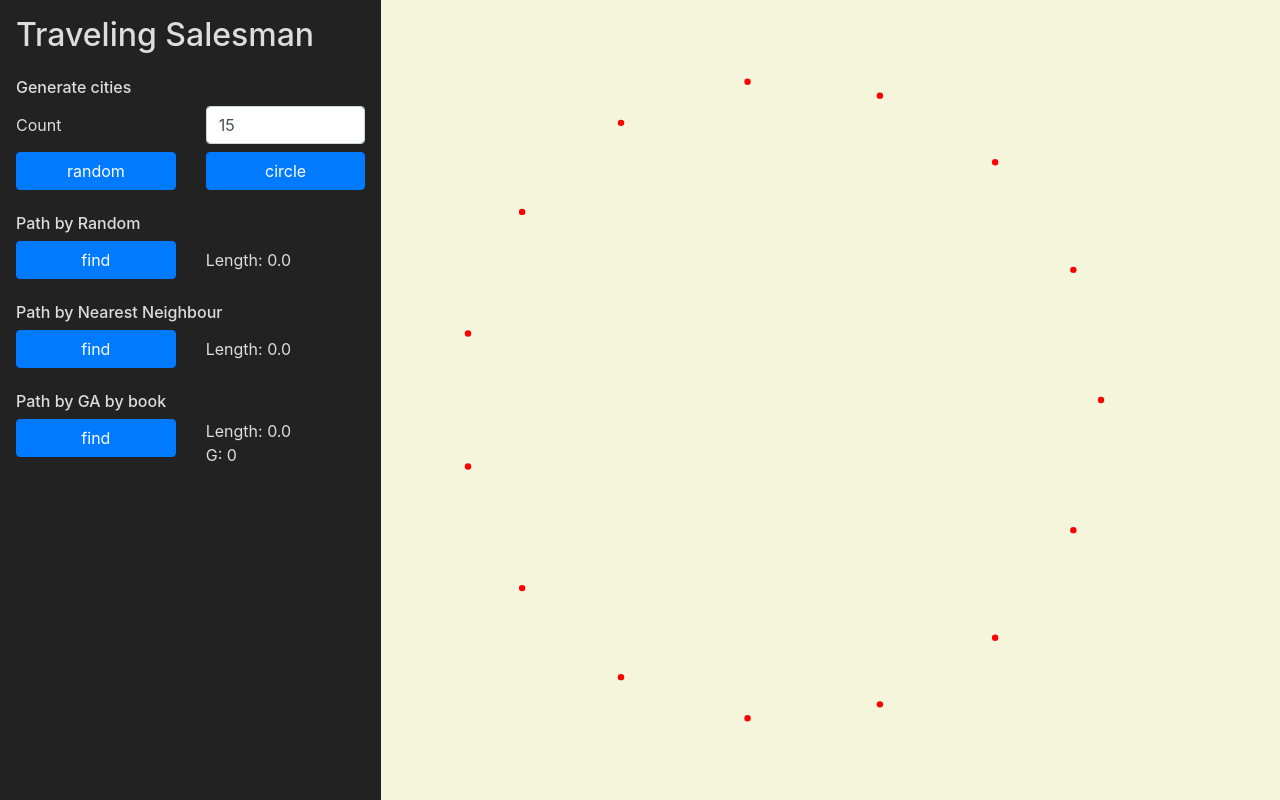
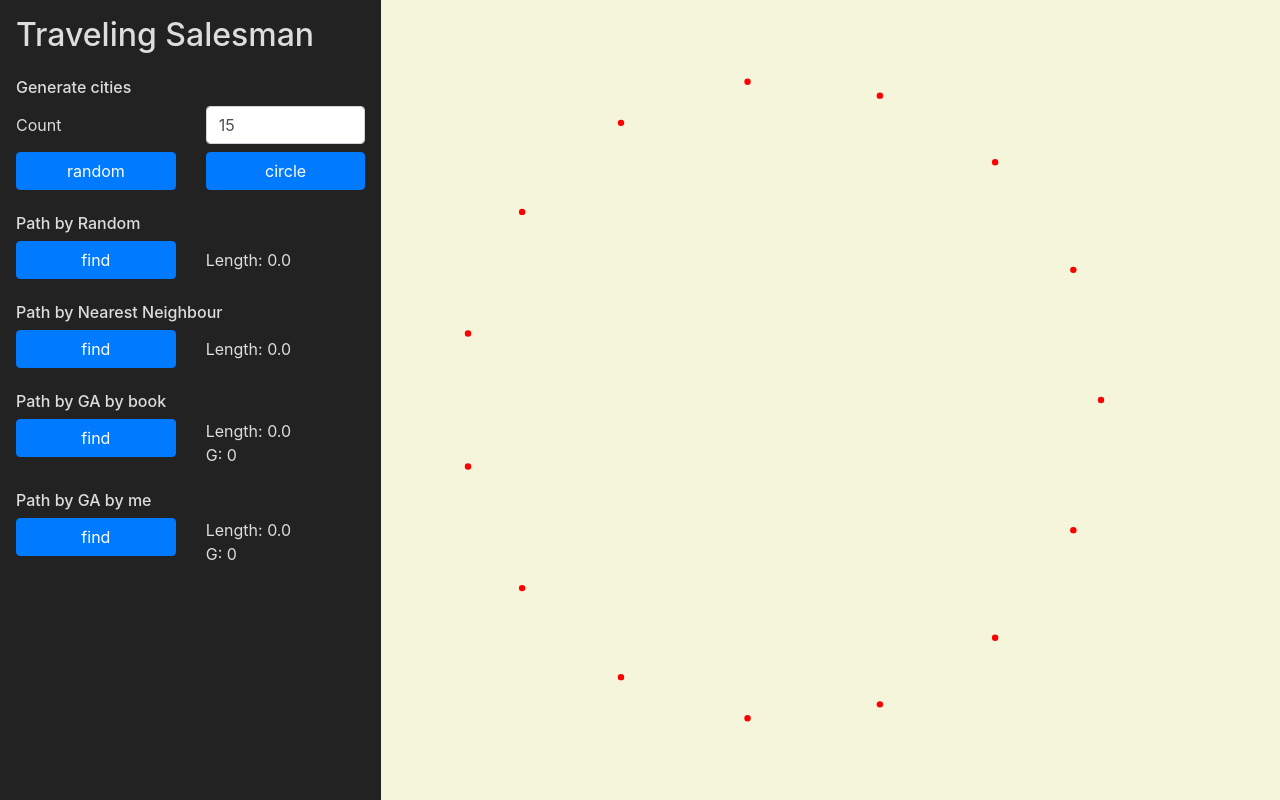
Before and after one commit to osi-oswald/ga-tsp, a React (Create React App) app: page / in a window 1280 px wide. Built offline with nearby package versions, Linux system fonts and the light colour scheme.

Commit message:
first draft of my ga

```diff
--- a/src/algorithms/genetic/findPathByGaByBook.ts
+++ b/src/algorithms/genetic/findPathByGaByMe.ts
@@ -1,17 +1,14 @@
 import { Point } from '../common/points';
 import { shuffle } from '../common';
 import { Chromosome } from './utils';
-import { pickRoulette } from './utils/selection';
+import { pickRandom, pickRoulette } from './utils/selection';
 import { crossoverOrder1 } from './utils/crossover';
 import { mutateSwap1 } from './utils/mutation';
 import { addFitness, fitnessAsc, fitnessSym } from './utils/fitness';
 
-export function findPathByGaByBook<T extends Point>(args: {
+export function findPathByGaByMe<T extends Point>(args: {
   cities: T[];
   populationSize: number;
-  crossoverRate: number;
-  mutationRate: number;
-  elitismRate?: number;
   maxGenerations?: number;
   maxStaleGenerations?: number;
 }): { path: T[]; generations: number } {
@@ -35,34 +32,42 @@ export function findPathByGaByBook<T extends Point>(args: {
   }
   population.sort(fitnessAsc);
 
+  let staleGenerations = 0;
   let bestFitness = population[0][fitnessSym];
-  let staleGenerations = 0;
   while (generations <= maxGenerations && staleGenerations <= maxStaleGenerations) {
+    const populationPool: Chromosome<T>[] = [];
+
+    while (populationPool.length < args.populationSize) {
+      // Candidate Selection
+      let candidate = pickRoulette(population);
+      let mate = pickRandom(population);
+
+      // Candidate Crossover
+      const children = crossoverOrder1(candidate, mate).map(c => addFitness(c));
+      candidate = children.sort(fitnessAsc)[0];
+
+      // Candidate Mutation
+      candidate = addFitness(mutateSwap1(candidate));
+
+      populationPool.push(candidate);
+    }
+    populationPool.sort(fitnessAsc);
+
+    // Population Selection
     const newPopulation: Chromosome<T>[] = [];
-
-    // Save elites
-    if (args.elitismRate) {
-      const elites = population.slice(0, args.populationSize * args.elitismRate);
-      newPopulation.push(...elites);
-    }
+    const iter = population[Symbol.iterator]();
+    const poolIter = populationPool[Symbol.iterator]();
+    let candidate = iter.next();
+    let poolCandidate = poolIter.next();
 
     while (newPopulation.length < args.populationSize) {
-      // Selection
-      let candidate = pickRoulette(population);
-
-      // Crossover
-      if (Math.random() < args.crossoverRate) {
-        const mate = pickRoulette(population, candidate);
-        const children = crossoverOrder1(candidate, mate).map(c => addFitness(c));
-        candidate = children.sort(fitnessAsc)[0];
+      if (candidate[fitnessSym] < poolCandidate[fitnessSym]) {
+        newPopulation.push(candidate.value);
+        candidate = iter.next();
+      } else {
+        newPopulation.push(poolCandidate.value);
+        poolCandidate = poolIter.next();
       }
-
-      // Mutation
-      if (Math.random() < args.mutationRate) {
-        candidate = addFitness(mutateSwap1(candidate));
-      }
-
-      newPopulation.push(candidate);
     }
 
     population = newPopulation;
--- a/src/algorithms/genetic/utils/selection.ts
+++ b/src/algorithms/genetic/utils/selection.ts
@@ -1,10 +1,20 @@
-import { binarySearchAsc, Chromosome } from './index';
+import { Chromosome } from './index';
 import { fitnessSym } from './fitness';
+import { randomExclusive } from '../../common';
 
-// @ts-ignore
-window.binarySearchAsc = binarySearchAsc;
-// @ts-ignore
-window.fit = fitnessSym;
+export function pickRandom<T>(population: Chromosome<T>[], exclude?: Chromosome<T>) {
+  let candidate = population[randomExclusive(population.length)];
+  if (candidate === exclude) {
+    population = population.filter(c => c !== exclude);
+    if (population.length === 0) {
+      console.warn('pickRandom: all candidates matched the exclude candidate');
+    } else {
+      candidate = population[randomExclusive(population.length)];
+    }
+  }
+
+  return candidate;
+}
 
 export function pickRoulette<T>(
   population: Chromosome<T>[],
@@ -21,6 +31,11 @@ export function pickRoulette<T>(
     }
   });
 
+  if (populationFitness === 0) {
+    console.warn('pickRoulette: all candidates matched the exclude candidate');
+    return population[0];
+  }
+
   let accumulator = 0;
   const pick = Math.random();
   for (const candidate of population) {
--- a/src/app/App.tsx
+++ b/src/app/App.tsx
@@ -7,6 +7,7 @@ import { FindPathByNearestNeighbourControl } from './controls/FindPathByNearestN
 import { FindPathByRandomControl } from './controls/FindPathByRandomControl';
 import { GenerateCitiesControl } from './controls/GenerateCitiesControl';
 import { FindPathByGaByBookControl } from './controls/FindPathByGaByBookControl';
+import { FindPathByGaByMeControl } from './controls/FindPathByGaByMeControl';
 
 const App = observer<{ state: RootState }>(({ state }) => (
   <div className={css.host}>
@@ -16,6 +17,7 @@ const App = observer<{ state: RootState }>(({ state }) => (
       <FindPathByRandomControl state={state} />
       <FindPathByNearestNeighbourControl state={state} />
       <FindPathByGaByBookControl state={state} />
+      <FindPathByGaByMeControl state={state} />
     </div>
     <div className={css.rightPane + ' p-5'}>
       <CitiesCanvas cities={state.cities} path={state.path} />
--- /dev/null
+++ b/src/app/controls/FindPathByGaByMeControl.tsx
@@ -0,0 +1,27 @@
+import { observer } from 'mobx-react-lite';
+import { Col, Row } from 'react-bootstrap';
+import Button from 'react-bootstrap/Button';
+import React from 'react';
+
+export const FindPathByGaByMeControl = observer<{
+  state: {
+    findPathByGaByMe: Function;
+    pathLengthByGaByMe: number;
+    generationsOfGaByMe: number;
+  };
+}>(({ state }) => (
+  <div className="my-4">
+    <h6>Path by GA by me</h6>
+    <Row className="my-2">
+      <Col>
+        <Button className="w-100" onClick={() => state.findPathByGaByMe()}>
+          find
+        </Button>
+      </Col>
+      <Col className="my-auto">
+        <div>Length: {state.pathLengthByGaByMe.toFixed(1)}</div>
+        <div>G: {state.generationsOfGaByMe}</div>
+      </Col>
+    </Row>
+  </div>
+));
--- a/src/state/RootState.ts
+++ b/src/state/RootState.ts
@@ -4,16 +4,19 @@ import { City, generateCitiesByRandom, generateCitiesInCircle } from '../algorit
 import { findPathByNearestNeighbour } from '../algorithms/math/findPathByNearestNeighbour';
 import { shuffle } from '../algorithms/common';
 import { findPathByGaByBook } from '../algorithms/genetic/findPathByGaByBook';
+import { findPathByGaByMe } from '../algorithms/genetic/findPathByGaByMe';
 
 export class RootState {
   @observable cities: City[] = [];
+  @observable generatorChoice: any;
+  @observable nrOfCities: number = 15;
   @observable path: City[] = [];
   @observable pathByNearestNeighbour: City[] = [];
   @observable pathByRandom: City[] = [];
   @observable pathByGaByBook: City[] = [];
   @observable generationsOfGaByBook: number = 0;
-  @observable nrOfCities: number = 15;
-  @observable generatorChoice: any;
+  @observable pathByGaByMe: City[] = [];
+  @observable generationsOfGaByMe: number = 0;
 
   constructor() {
     this.generateCitiesInCircle();
@@ -27,6 +30,8 @@ export class RootState {
     this.pathByRandom = [];
     this.pathByGaByBook = [];
     this.generationsOfGaByBook = 0;
+    this.pathByGaByMe = [];
+    this.generationsOfGaByMe = 0;
   }
 
   @action
@@ -73,6 +78,18 @@ export class RootState {
     this.generationsOfGaByBook = result.generations;
   }
 
+  @action
+  findPathByGaByMe() {
+    const result = findPathByGaByMe({
+      cities: this.cities,
+      populationSize: 1000,
+      maxStaleGenerations: 20
+    });
+    this.path = result.path;
+    this.pathByGaByMe = this.path;
+    this.generationsOfGaByMe = result.generations;
+  }
+
   @computed
   get pathLengthByNearestNeighbour() {
     return pathLength(this.pathByNearestNeighbour);
@@ -87,4 +104,9 @@ export class RootState {
   get pathLengthByGaByBook() {
     return pathLength(this.pathByGaByBook);
   }
+
+  @computed
+  get pathLengthByGaByMe() {
+    return pathLength(this.pathByGaByMe);
+  }
 }
```
